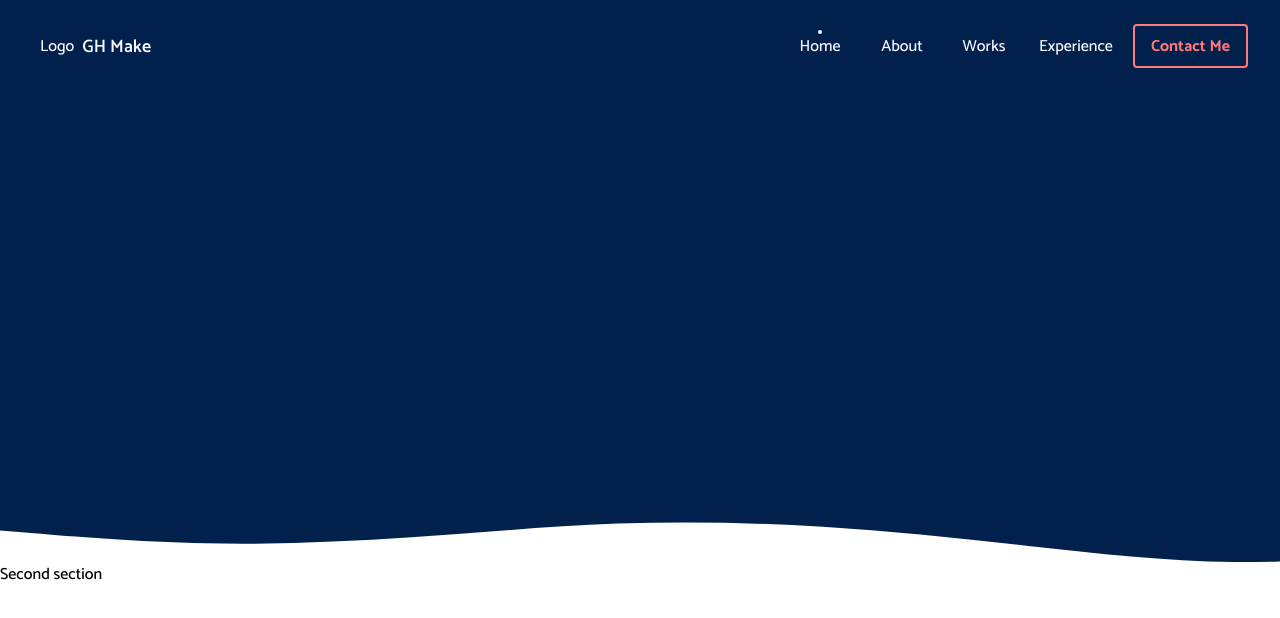
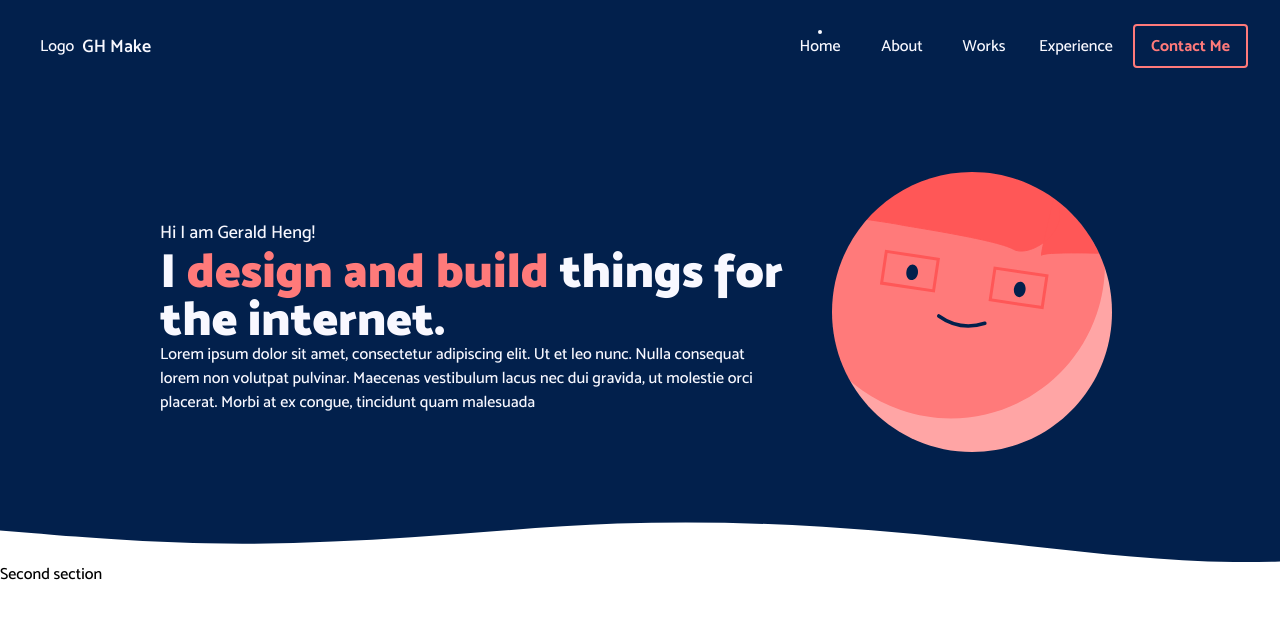
Before and after one commit to GeraldHeng/gh-make, a Next.js app: page / in a window 1280 px wide. Shown: the top 618 px of the page. Built offline with nearby package versions, Linux system fonts and the light colour scheme.

Commit message:
Add hero content

```diff
--- a/components/Navbar/Navbar.js
+++ b/components/Navbar/Navbar.js
@@ -1,19 +1,15 @@
 import Button from "../commons/Button";
 import Tilt from "../commons/Tilt";
 import NavItem from "./NavItem";
-import React, { useState, useEffect } from "react";
+import React, { useState } from "react";
 
 export default function Navbar({ items, ...rest }) {
   const [style, setStyle] = useState({ opacity: 0 });
 
   const onHamburgerIconToggled = () => {
-    console.log("onHamburgerIconToggled");
-    console.log(style.opacity);
     if (style.opacity == 0) {
-      console.log("set 1");
       setStyle({ opacity: 1 });
     } else {
-      console.log("set 0");
       setStyle({ opacity: 0 });
     }
   };
@@ -74,7 +70,7 @@ export default function Navbar({ items, ...rest }) {
         </div>
       </div>
       {/* <!-- mobile menu --> */}
-      <div className="mobile-menu" style={style}>
+      {/* <div className="mobile-menu" style={style}>
         <ul>
           <li className="active">
             <a
@@ -109,7 +105,7 @@ export default function Navbar({ items, ...rest }) {
             </a>
           </li>
         </ul>
-      </div>
+      </div> */}
       {/* <!-- mobile menu end --> */}
     </nav>
   );
--- a/pages/index.js
+++ b/pages/index.js
@@ -1,3 +1,4 @@
+import Image from "next/image";
 import Navbar from "../components/Navbar/Navbar";
 
 export default function Home() {
@@ -5,6 +6,29 @@ export default function Home() {
     <div className="flex flex-col">
       <div className="hero">
         <Navbar />
+        <div className="grid grid-cols-3 px-40 pt-20 gap-12">
+          <div className="flex flex-col justify-center col-span-2">
+            <p className="text-pale-white text-lg">Hi I am Gerald Heng!</p>
+            <p className="text-pale-white text-5xl font-black">
+              I <span className="text-accent">design and build</span> things for
+              the internet.
+            </p>
+            <p className="text-pale-white text-md">
+              Lorem ipsum dolor sit amet, consectetur adipiscing elit. Ut et leo
+              nunc. Nulla consequat lorem non volutpat pulvinar. Maecenas
+              vestibulum lacus nec dui gravida, ut molestie orci placerat. Morbi
+              at ex congue, tincidunt quam malesuada{" "}
+            </p>
+          </div>
+          <div>
+            <Image
+              src="/images/happy_face.svg"
+              height={280}
+              width={280}
+              alt="happy face"
+            />
+          </div>
+        </div>
       </div>
       <div>Second section</div>
     </div>
```
Also changed, not shown: public/images/happy_face.svg (added).
